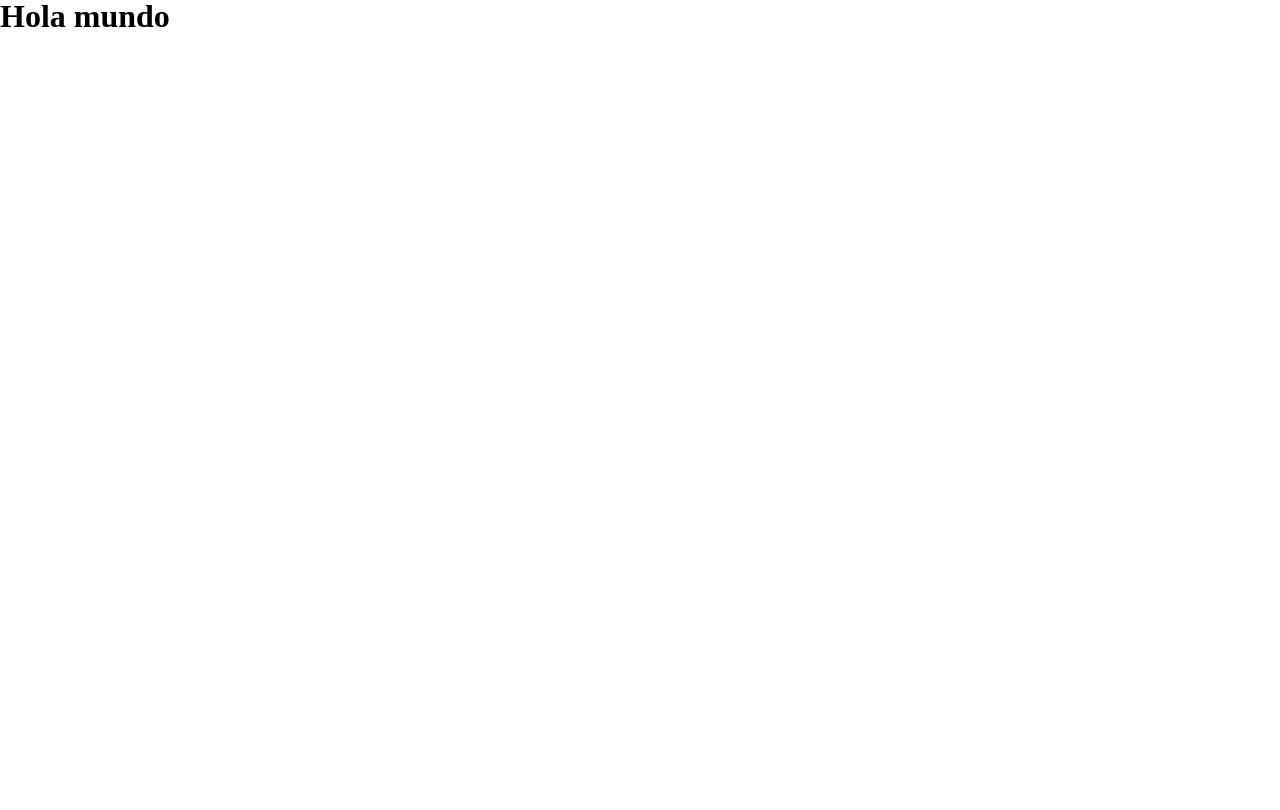
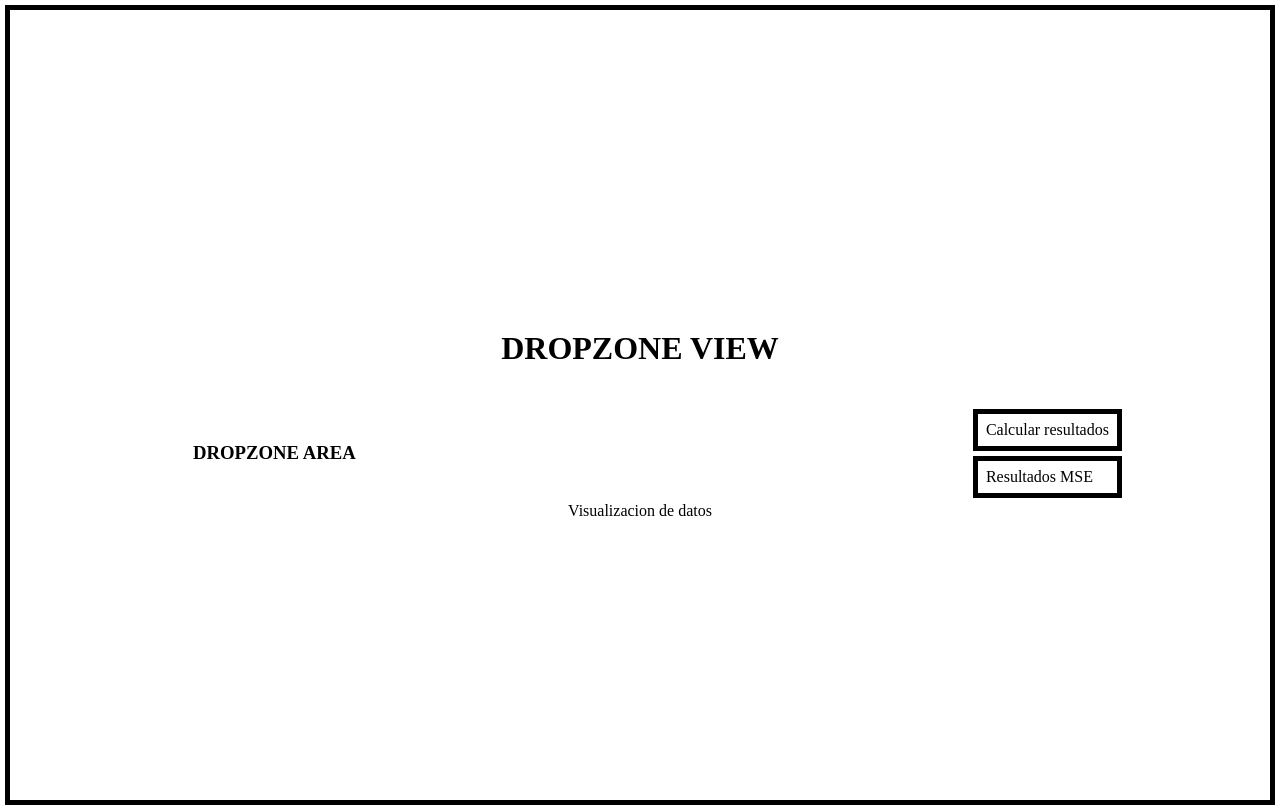
Before and after one commit to jnataliaramirez/hackathon-JOBMadrid, a React (Create React App) app: page / in a window 1280 px wide. Built offline with nearby package versions, Linux system fonts and the light colour scheme.

Commit message:
new screen layout and styles

```diff
--- a/src/components/App.js
+++ b/src/components/App.js
@@ -1,11 +1,13 @@
 // styles
 import '../styles/reset.css';
 import '../styles/App.css';
+import { AppRouter } from '../router/AppRouter';
+import { Layout } from './screen/Layout';
 
 function App() {
   return (
     <div>
-       <h1>Hola mundo</h1>
+      <Layout />
     </div>
   );
 }
--- /dev/null
+++ b/src/components/screen/Layout.jsx
@@ -0,0 +1,20 @@
+//vendor
+import React from 'react'
+//styles
+import '../../styles/layout.css'
+export const Layout = () => {
+    return (
+        <div className="main">
+            <h1 className="main__title">DROPZONE VIEW</h1>
+            <div className="main__center">
+                <h3 className="main__center--title">DROPZONE AREA</h3>
+                <div></div>
+                <div className="center__rigth">
+                    <div className="center__rigth--item">Calcular resultados</div>
+                    <div className="center__rigth--item">Resultados MSE</div>
+                </div>
+            </div>
+            <div class="main__foot">Visualizacion de datos</div>
+        </div>
+    )
+}
--- a/src/index.js
+++ b/src/index.js
@@ -5,8 +5,8 @@ import { HashRouter } from 'react-router-dom';
 import App from './components/App';
 
 ReactDOM.render(
-  <HashRouter>
-    <App />
-  </HashRouter>,
+
+  <App />,
+
   document.getElementById('root')
 );
--- /dev/null
+++ b/src/router/AppRouter.js
@@ -0,0 +1,14 @@
+//router
+import { Routes, Route, BrowserRouter } from 'react-router-dom';
+//screens
+import { Layout } from '../components/screen/Layout';
+
+export const AppRouter = () => {
+    return (
+        <BrowserRouter>
+            <Routes>
+                <Route path="/login" element={<Layout />} />
+            </Routes>
+        </BrowserRouter>
+    )
+}
--- /dev/null
+++ b/src/styles/layout.css
@@ -0,0 +1,36 @@
+*{
+    margin: 0;
+    padding: 0;
+    box-sizing: border-box;
+}
+
+.main{
+    margin: 5px;
+    display: flex;
+    flex-direction: column;
+    justify-content: center;
+    align-items: center;
+    height: 100vh;
+    border: solid black 5px;
+}
+
+.main__title{
+    padding: 5vh;
+}
+
+.main__center--title{
+    border-style: dotted;
+    padding: 5vh;
+}
+
+.main__center{
+    display: flex;
+    width: 100%;
+    justify-content: space-around;
+}
+
+.center__rigth--item{
+    border: solid black 5px;
+    padding: 1vh;
+    margin: 5px;
+}
```
Lines whose indentation alone changed are shown as unchanged.
